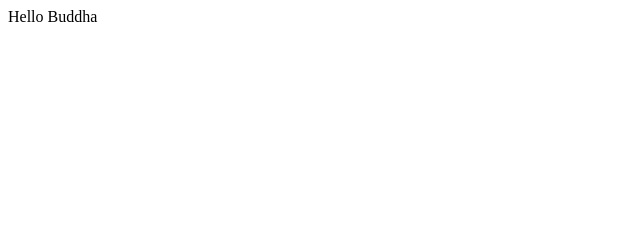
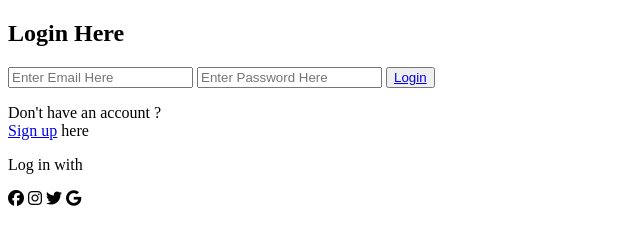
Before and after one commit to Buddha-18/Login-page, a plain HTML site: page index.html in a window 1280 px wide. Shown: the whole page, without its empty margins (0-640 px from the left). Drawn offline with Linux system fonts and the light colour scheme.

Commit message:
Update index.html

```diff
--- a/index.html
+++ b/index.html
@@ -1 +1,27 @@
-<p>Hello Buddha</p>
+<!DOCTYPE html>
+<html lang="en">
+<head>
+    <meta charset="UTF-8">
+    <meta name="viewport" content="width=device-width, initial-scale=1.0">
+    <title>Project1</title>
+    <link rel="stylesheet" href="style.css">
+    <link rel="stylesheet" href="https://cdnjs.cloudflare.com/ajax/libs/font-awesome/6.6.0/css/all.min.css" integrity="sha512-Kc323vGBEqzTmouAECnVceyQqyqdsSiqLQISBL29aUW4U/M7pSPA/gEUZQqv1cwx4OnYxTxve5UMg5GT6L4JJg==" crossorigin="anonymous" referrerpolicy="no-referrer" />
+</head>
+<body>
+    <div class="form">
+        <h2>Login Here</h2>
+        <input type="email" name="email" placeholder="Enter Email Here">
+        <input type="password"name="" placeholder="Enter Password Here">
+        <button class="btn"><a href="#">Login</a></button>
+
+        <p class="link">Don't have an account ?<br><a href="#">Sign up</a> <a></a>here</a></p>
+        <p class="liw">Log in with</p>
+        <div class="icon">
+            <i class="fa-brands fa-facebook"></i>
+            <i class="fa-brands fa-instagram"></i>
+            <i class="fa-brands fa-twitter"></i>
+            <i class="fa-brands fa-google"></i>
+        </div>
+    </div>
+</body>
+</html>
```
